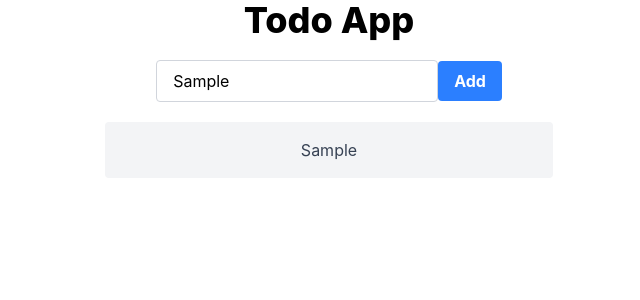
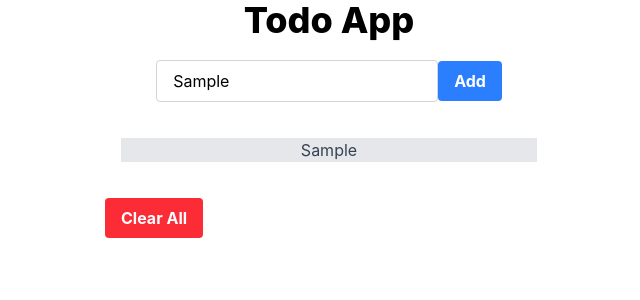
Before and after one commit to theshoxjaxon/reactGW100, a React (Vite) app: page / in a window 1280 px wide. Both pictures are taken after typing "Sample" into the empty fields and a click on the button "Add". Shown: the top 300 px of the page, without its empty margins (311-951 px from the left). Built offline with nearby package versions, Linux system fonts and the light colour scheme.

Commit message:
delete function added

```diff
--- a/src/components/Todoapp.jsx
+++ b/src/components/Todoapp.jsx
@@ -1,5 +1,6 @@
 import React from 'react'
 import { useState, useEffect } from 'react'
+import { set } from 'react-hook-form';
 
 const Todoapp = () => {
     const [todos, setTodos] = useState([]);
@@ -17,7 +18,14 @@ const Todoapp = () => {
             text: todoInput,
         };
         setTodos([...todos, newTodo]);
+
+
     }
+    const removeTodo = (id) => {
+        const updatedTodos = todos.filter((todo) => todo.id !== id);
+        setTodos(updatedTodos);
+    }
+
 
     return (
         <div>
@@ -27,14 +35,17 @@ const Todoapp = () => {
                 <button className="bg-blue-500 hover:bg-blue-700 text-white font-bold py-2 px-4 rounded" type="submit">Add</button>
             </form>
 
+
+
             <div className="todo-list mt-5 flex flex-col items-center justify-center">
                 {loading && <p>Loading...</p>}
                 <ul className="w-full max-w-md">
-                    <li className="mb-5 bg-gray-100 p-2 rounded text-gray-700 text-center "> {todos.map((todo) => (
-                        <div className="m-2" key={todo.id}>
+                    <li className="mb-5  p-2 rounded text-gray-700 text-center "> {todos.map((todo) => (
+                        <div className="m-2 bg-gray-200 hover:bg-gray-300" key={todo.id} onClick={() => removeTodo(todo.id)}>
                             <span>{todo.text}</span>
                         </div>
                     ))} </li>
+                    <button className="bg-red-500 hover:bg-red-700 text-white font-bold py-2 px-4 rounded" onClick={() => setTodos([])}>Clear All</button>
 
                 </ul>
             </div>
```
